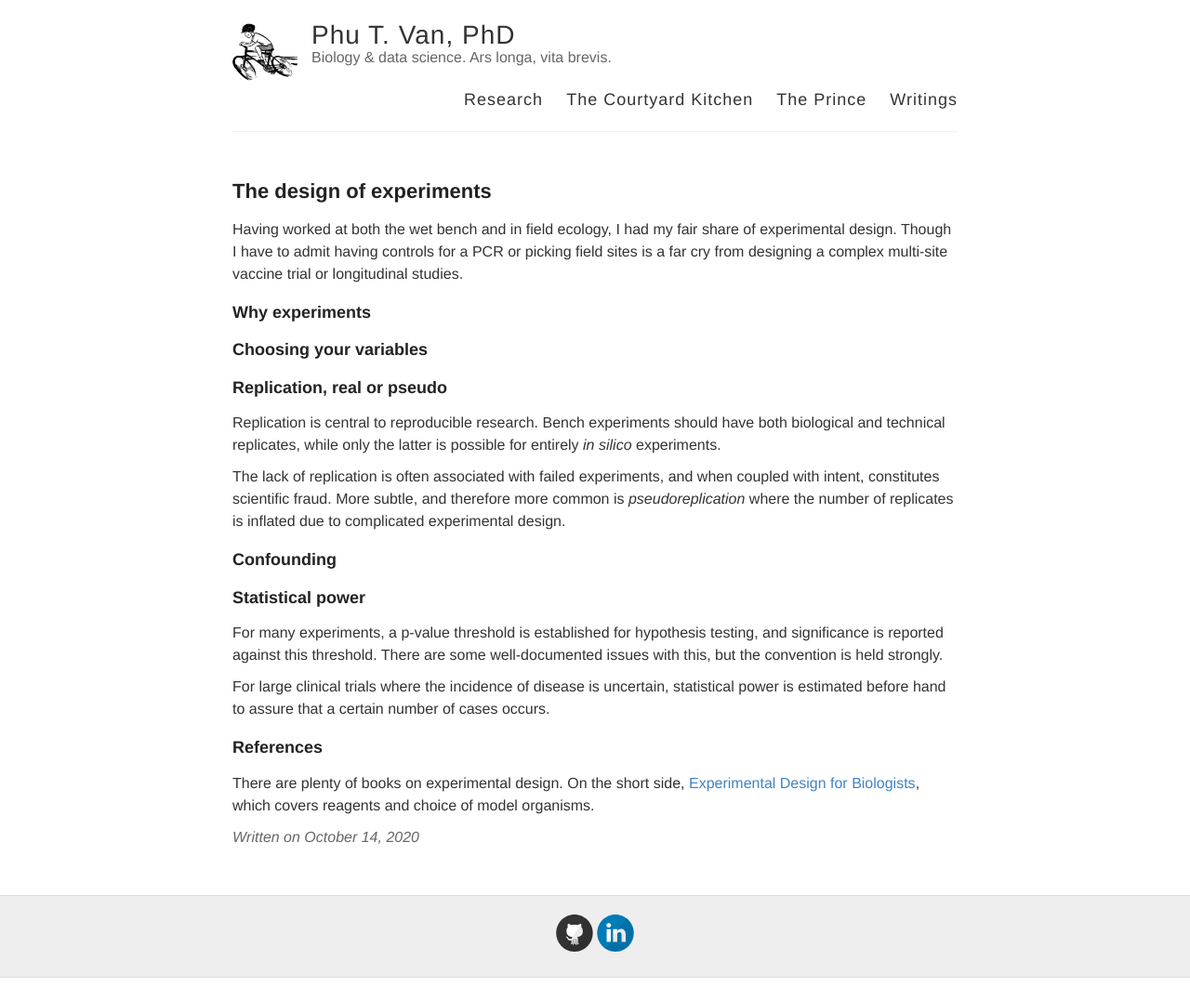
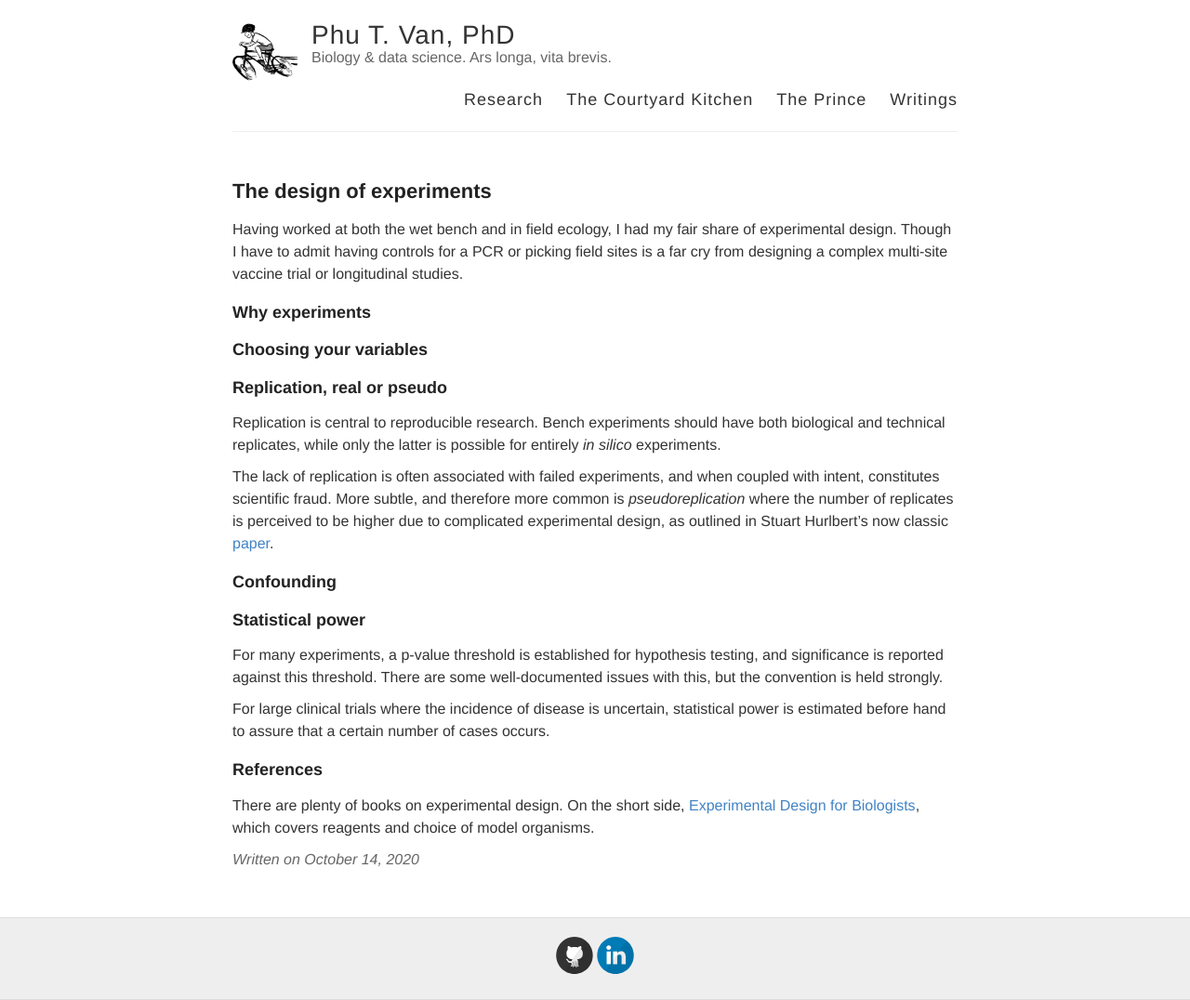
Before and after one commit to ptvan/ptvan.github.io, a Jekyll site: the page built from _posts/2020-10-14-experimental-design.md, in a window 1280 px wide. Shown: the whole page at 93% size. Built offline with Jekyll 4.4.1, drawn with Linux system fonts in a browser that asks for light colours; before the commit the page ends 1052 px from its top, so only the background shows below that.

Commit message:
linked to Hurlbert paper

```diff
--- a/_posts/2020-10-14-experimental-design.md
+++ b/_posts/2020-10-14-experimental-design.md
@@ -13,7 +13,7 @@ Having worked at both the wet bench and in field ecology, I had my fair share of
 
 Replication is central to reproducible research. Bench experiments should have both biological and technical replicates, while only the latter is possible for entirely _in silico_ experiments.
 
-The lack of replication is often associated with failed experiments, and when coupled with intent, constitutes scientific fraud. More subtle, and therefore more common is _pseudoreplication_ where the number of replicates is inflated due to complicated experimental design.
+The lack of replication is often associated with failed experiments, and when coupled with intent, constitutes scientific fraud. More subtle, and therefore more common is _pseudoreplication_ where the number of replicates is perceived to be higher due to complicated experimental design, as outlined in Stuart Hurlbert's now classic [paper](https://esajournals.onlinelibrary.wiley.com/doi/abs/10.2307/1942661).
 
 ### Confounding
 
```
